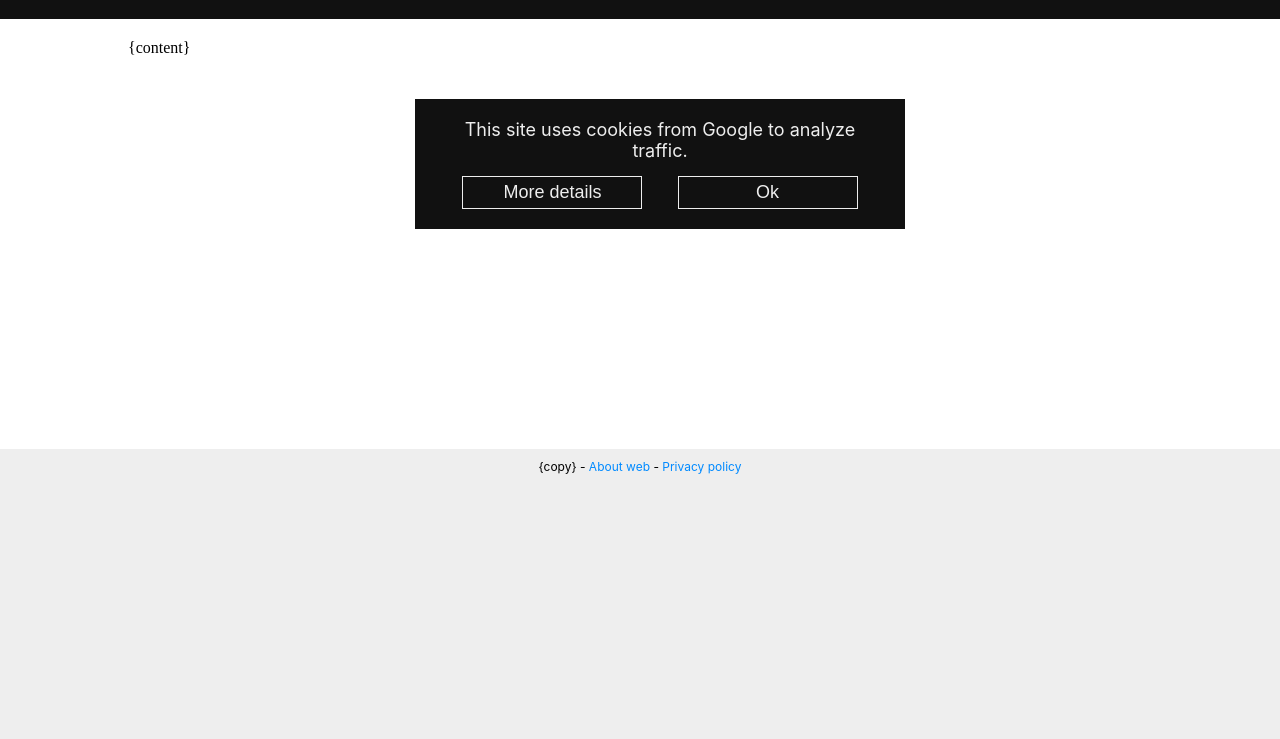
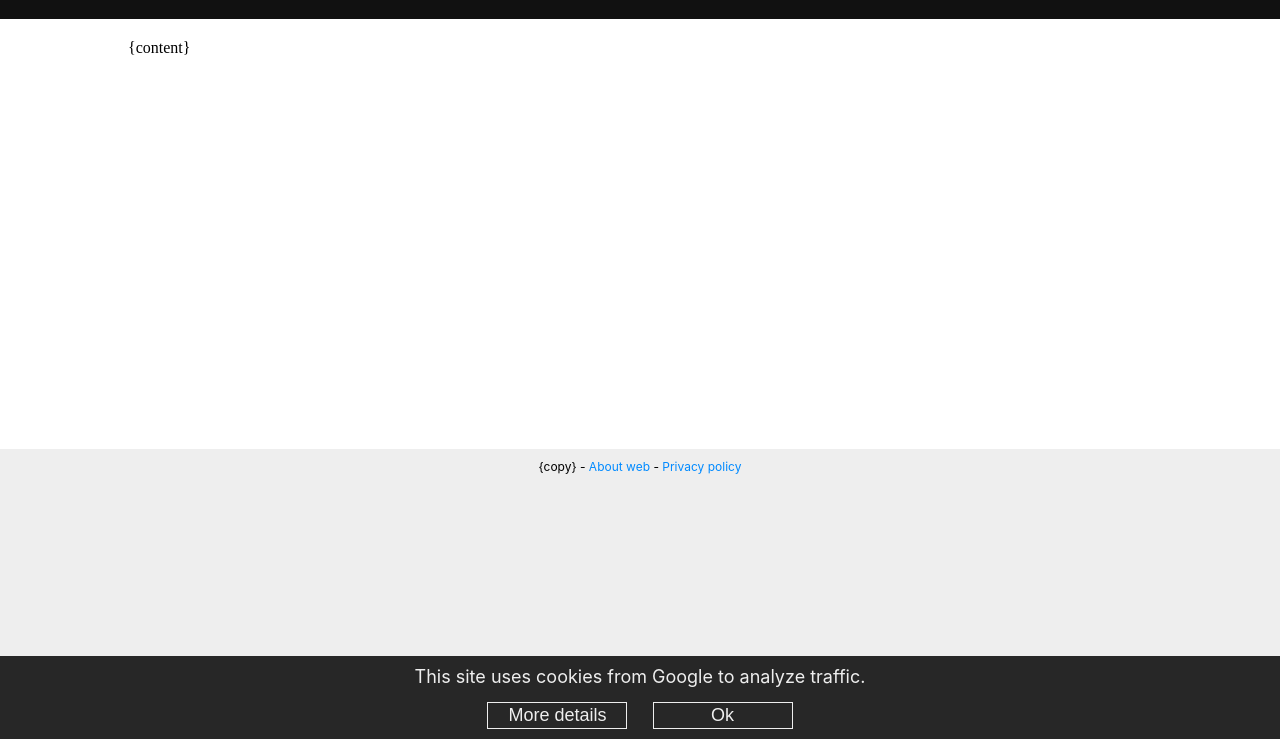
Before and after one commit to velezd/simple-web-generator, a plain HTML site: page src/page.html in a window 1280 px wide. Shown: the part 61-800 px from the top of the page. Drawn offline with Linux system fonts and the light colour scheme; files that its build step writes are made by us from their sources; files whose address does not match are found by name.

Commit message:
Fix css for paging and cookies consent dialog

```diff
--- a/src/style/style.css
+++ b/src/style/style.css
@@ -367,7 +367,7 @@ tr:nth-child(even) {
     color: var(--textblue);
     text-align: center;
     list-style-type: none;
-    width: var(--page-width);
+    width: 100%;
     margin-bottom: 20px;
     margin-top: 10px;
     padding: 0px;
@@ -397,22 +397,22 @@ tr:nth-child(even) {
     font-size: 18px;
     position: fixed;
     text-align: center;
-    width: 450px;
-    margin-left: -225px;
-    top: 20%;
-    left: 50%;
-    padding: 20px;
+    width: 100%;
+    bottom: 0px;
+    padding-top: 10px;
+    padding-bottom: 10px;
     display: none;
+    opacity: 0.9;
 }
 
 #cookies button {
-    width: 40%;
+    width: 140px;
     font-size: 18px;
     background-color: var(--header-background);
     color: var(--header-textcolor);
     border: 1px solid var(--header-textcolor);
-    margin-left: 15px;
-    margin-right: 15px;
+    margin-left: 10px;
+    margin-right: 10px;
     margin-top: 15px;
-    padding: 5px;
+    padding: 2px;
 }
```
